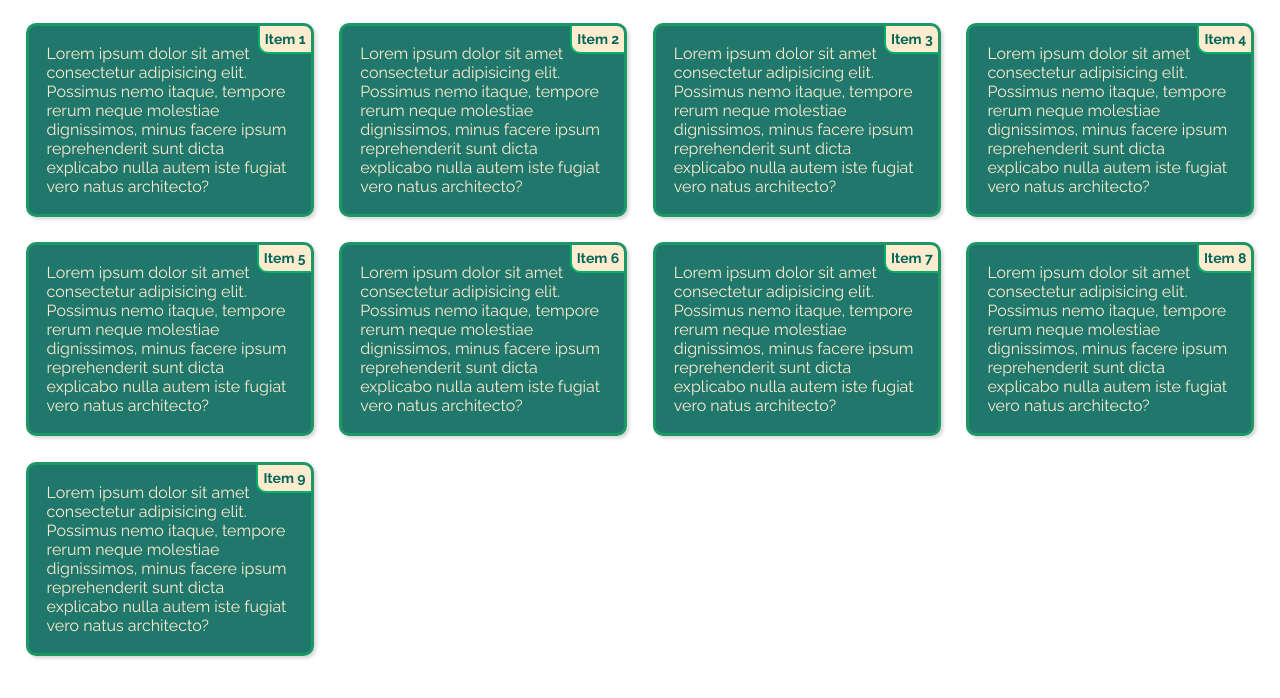
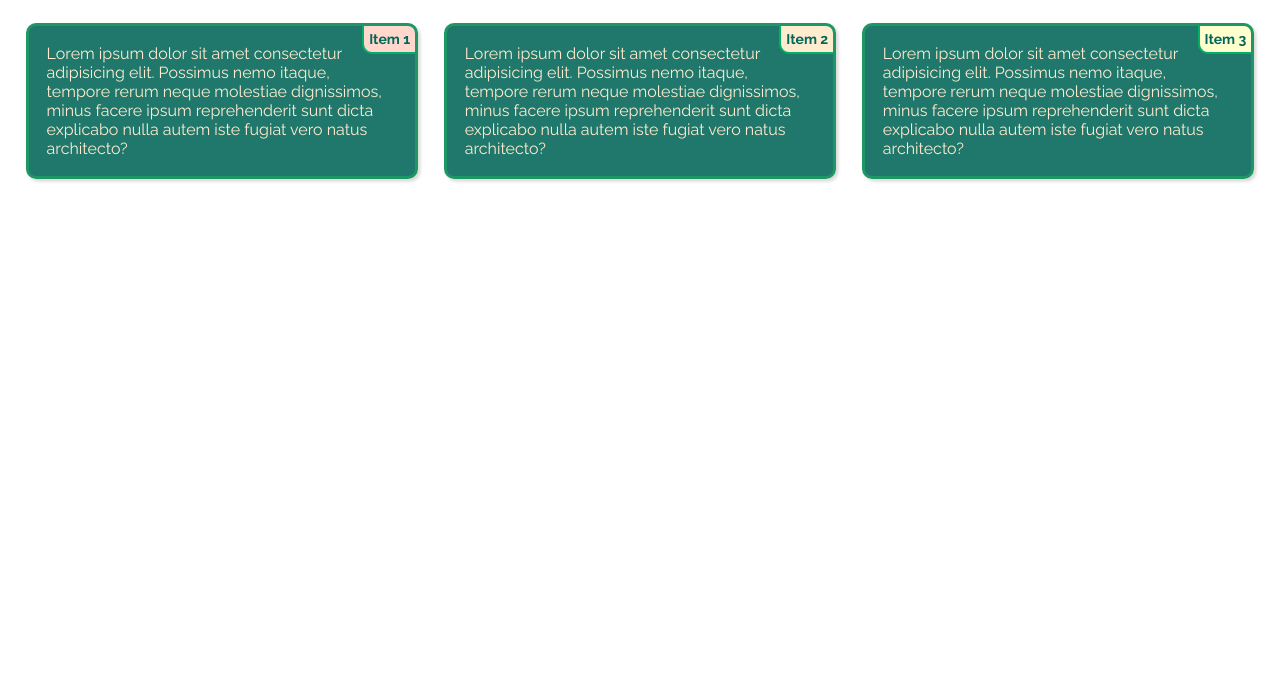
Before and after one commit to FedorivRostik/frontend_pnu_course, a plain HTML site: page lab3/index.html in a window 1280 px wide. Shown: the part 50-748 px from the top of the page. Drawn offline with Linux system fonts and the light colour scheme.

Commit message:
Errors have been corrected

```diff
--- a/lab3/css/float.css
+++ b/lab3/css/float.css
@@ -18,10 +18,24 @@ h1 {
     border-bottom: 2px solid rgb(0, 177, 103);
     border-bottom-left-radius: 10px;
     border-top-right-radius: 7px;
-    background-color: rgba(255, 235, 205, 1);
+
     padding: 5px;
     color: rgba(2, 102, 89, 1);
 }
+
+[class*="col-"]:nth-of-type(3n+1) .topic {
+    background-color: rgba(255, 215, 205, 1);
+}
+
+[class*="col-"]:nth-of-type(3n+2) .topic {
+
+    background-color: rgba(255, 235, 205, 1);
+}
+
+[class*="col-"]:nth-of-type(3n) .topic {
+    background-color: rgba(255, 255, 205, 1);
+}
+
 
 .wrapper {
     margin: 0 auto;
@@ -29,9 +43,10 @@ h1 {
 
 .row {
     width: 100%;
+
 }
 
-p {
+p:nth-of-type(3n+1) {
     padding: 18px;
     color: blanchedalmond;
 }
--- a/lab3/index.html
+++ b/lab3/index.html
@@ -16,8 +16,8 @@
 <h1>Lab3 float</h1>
 <div class="wrapper">
     <div class="row">
-        <div class="col-lg-3 col-md-6">
-            <div class="topic">Item 1</div>
+        <div class="col-lg-4 col-md-6 col-sm-12">
+            <div class="topic"> Item 1</div>
             <p>
                 Lorem ipsum dolor sit amet consectetur adipisicing elit. Possimus nemo itaque, tempore rerum neque
                 molestiae
@@ -25,7 +25,7 @@
                 architecto?
             </p>
         </div>
-        <div class="col-lg-3 col-md-6 col-sm-12">
+        <div class="col-lg-4 col-md-6 col-sm-12">
             <div class="topic">Item 2</div>
             <p>
                 Lorem ipsum dolor sit amet consectetur adipisicing elit. Possimus nemo itaque, tempore rerum neque
@@ -34,7 +34,7 @@
                 architecto?
             </p>
         </div>
-        <div class="col-lg-3 col-md-6 col-sm-12">
+        <div class="col-lg-4 col-md-12 col-sm-12">
             <div class="topic">Item 3</div>
             <p>
                 Lorem ipsum dolor sit amet consectetur adipisicing elit. Possimus nemo itaque, tempore rerum neque
@@ -43,63 +43,9 @@
                 architecto?
             </p>
         </div>
-        <div class="col-lg-3 col-md-6 col-sm-12">
-            <div class="topic">Item 4</div>
-            <p>
-                Lorem ipsum dolor sit amet consectetur adipisicing elit. Possimus nemo itaque, tempore rerum neque
-                molestiae
-                dignissimos, minus facere ipsum reprehenderit sunt dicta explicabo nulla autem iste fugiat vero natus
-                architecto?
-            </p>
-        </div>
-        <div class="col-lg-3 col-md-6 col-sm-12">
-            <div class="topic">Item 5</div>
-            <p>
-                Lorem ipsum dolor sit amet consectetur adipisicing elit. Possimus nemo itaque, tempore rerum neque
-                molestiae
-                dignissimos, minus facere ipsum reprehenderit sunt dicta explicabo nulla autem iste fugiat vero natus
-                architecto?
-            </p>
-        </div>
-        <div class="col-lg-3 col-md-6 col-sm-12">
-            <div class="topic">Item 6</div>
-            <p>
-                Lorem ipsum dolor sit amet consectetur adipisicing elit. Possimus nemo itaque, tempore rerum neque
-                molestiae
-                dignissimos, minus facere ipsum reprehenderit sunt dicta explicabo nulla autem iste fugiat vero natus
-                architecto?
-            </p>
-        </div>
-        <div class="col-lg-3 col-md-6 col-sm-12">
-            <div class="topic">Item 7</div>
-            <p>
-                Lorem ipsum dolor sit amet consectetur adipisicing elit. Possimus nemo itaque, tempore rerum neque
-                molestiae
-                dignissimos, minus facere ipsum reprehenderit sunt dicta explicabo nulla autem iste fugiat vero natus
-                architecto?
-            </p>
-        </div>
-        <div class="col-lg-3 col-md-6 col-sm-12">
-            <div class="topic">Item 8</div>
-            <p>
-                Lorem ipsum dolor sit amet consectetur adipisicing elit. Possimus nemo itaque, tempore rerum neque
-                molestiae
-                dignissimos, minus facere ipsum reprehenderit sunt dicta explicabo nulla autem iste fugiat vero natus
-                architecto?
-            </p>
-        </div>
+
     </div>
-    <div class="col-lg-3 col-md-12 col-sm-12">
-        <div class="topic">Item 9</div>
-        <p>
-            Lorem ipsum dolor sit amet consectetur adipisicing elit. Possimus nemo itaque, tempore rerum neque
-            molestiae
-            dignissimos, minus facere ipsum reprehenderit sunt dicta explicabo nulla autem iste fugiat vero natus
-            architecto?
-        </p>
-    </div>
-</div>
-</body>
+    </body>
 
 </html>
 
```
